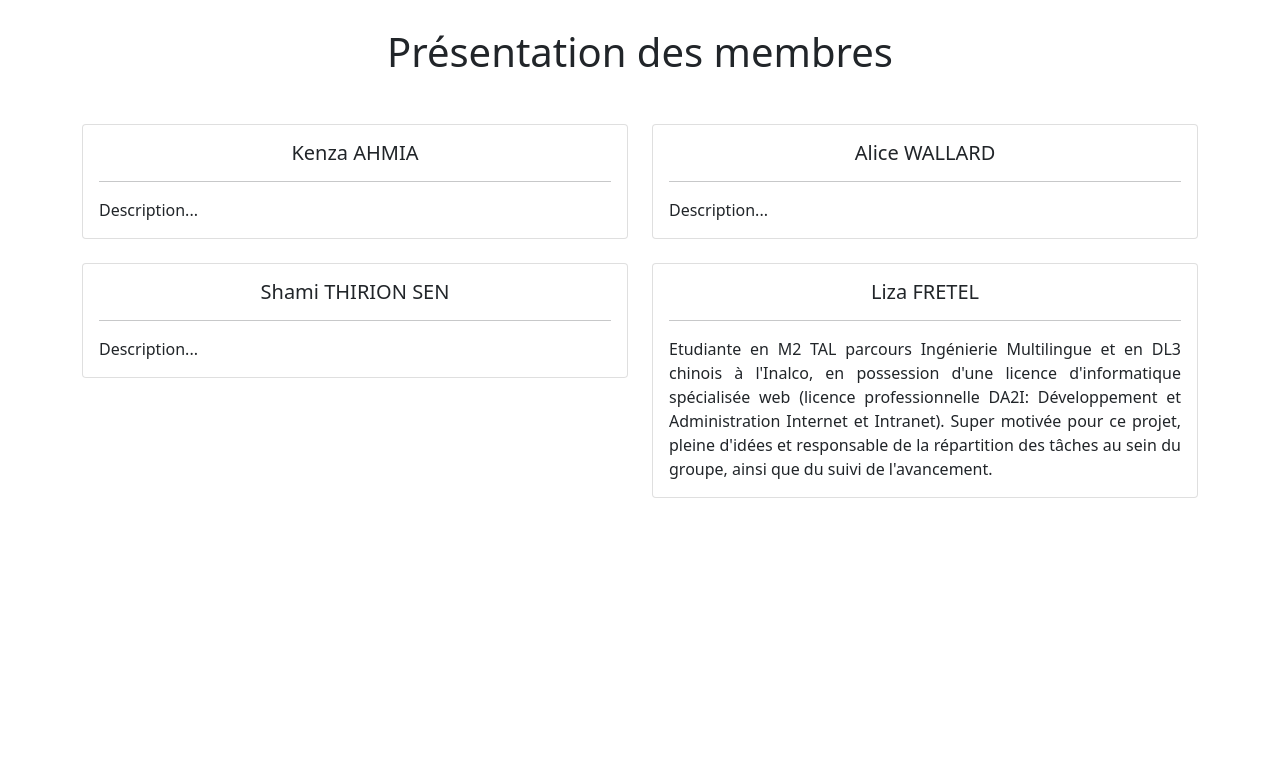
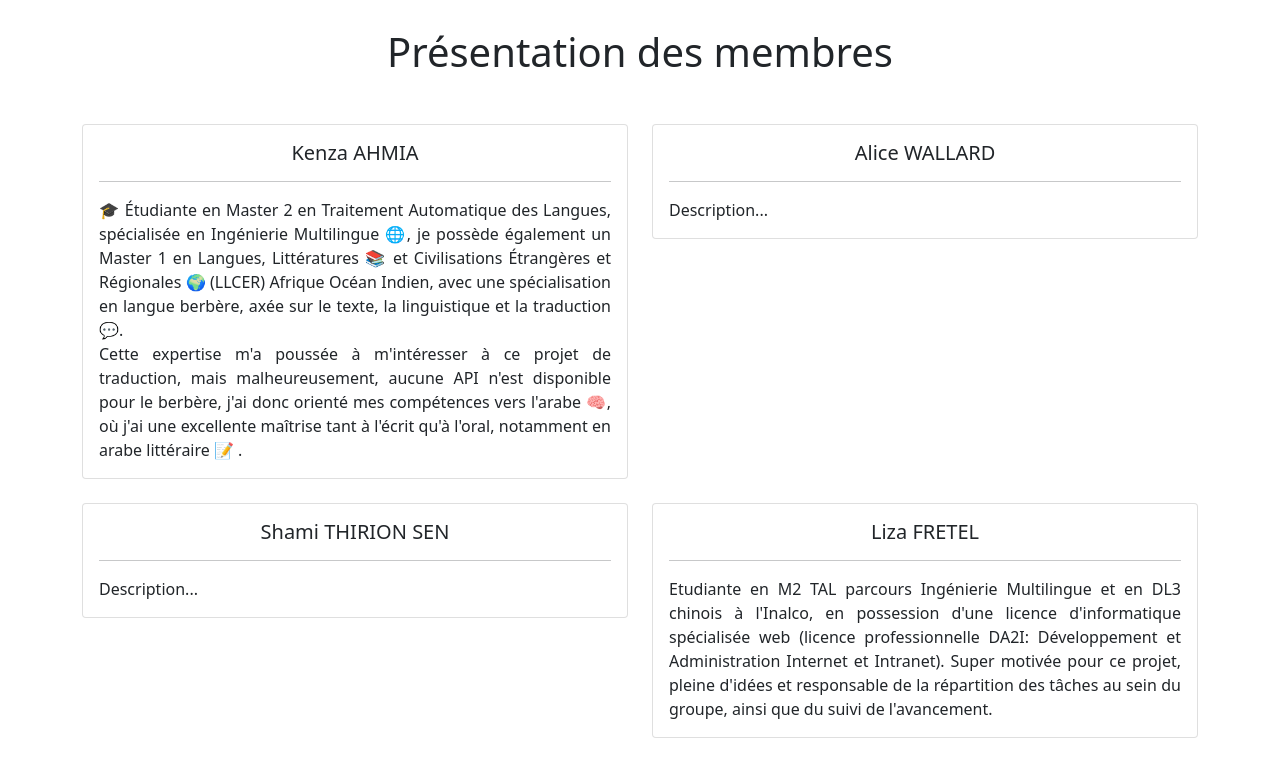
Before and after one commit to KenzaAHMIA/TechniqueWeb, a FastAPI app: page /presentation in a window 1280 px wide. Shown: the part 132-894 px from the top of the page. Before the commit the page ends 630 px from the top, so only its background shows below. Run offline with FastAPI, Linux system fonts and the light colour scheme; some libraries are stand-ins or nearby versions.

Commit message:
Présentation Kenza

```diff
--- a/site/templates/presentation.html
+++ b/site/templates/presentation.html
@@ -65,7 +65,18 @@ https://cdn.jsdelivr.net/npm/bootstrap@5.1.3/dist/css/bootstrap.min.css' rel='st
                         <div class="card-body">
                             <h5 class="card-title text-center">Kenza AHMIA</h5>
                             <hr>
-                            <p class="card-text">Description...</p>
+                            <p class="card-text"> 🎓 Étudiante en Master 2 en Traitement Automatique des Langues,
+                                spécialisée en Ingénierie Multilingue 🌐, je possède également un Master 1 en Langues,
+                                Littératures 📚 et Civilisations Étrangères et Régionales 🌍 (LLCER) Afrique Océan
+                                Indien,
+                                avec une spécialisation en langue berbère, axée sur le texte, la linguistique et la
+                                traduction 💬.
+                                <br>
+                                Cette expertise m'a poussée à m'intéresser à ce projet de
+                                traduction, mais malheureusement, aucune API n'est disponible pour le berbère, j'ai donc
+                                orienté mes compétences vers l'arabe 🧠, où j'ai une excellente maîtrise tant à l'écrit
+                                qu'à l'oral, notamment en arabe littéraire 📝 .
+                            </p>
                         </div>
                     </div>
                 </div>
@@ -94,7 +105,11 @@ https://cdn.jsdelivr.net/npm/bootstrap@5.1.3/dist/css/bootstrap.min.css' rel='st
                         <div class="card-body">
                             <h5 class="card-title text-center">Liza FRETEL</h5>
                             <hr>
-                            <p class="card-text">Etudiante en M2 TAL parcours Ingénierie Multilingue et en DL3 chinois à l'Inalco, en possession d'une licence d'informatique spécialisée web (licence professionnelle DA2I: Développement et Administration Internet et Intranet). Super motivée pour ce projet, pleine d'idées et responsable de la répartition des tâches au sein du groupe, ainsi que du suivi de l'avancement.</p>
+                            <p class="card-text">Etudiante en M2 TAL parcours Ingénierie Multilingue et en DL3 chinois à
+                                l'Inalco, en possession d'une licence d'informatique spécialisée web (licence
+                                professionnelle DA2I: Développement et Administration Internet et Intranet). Super
+                                motivée pour ce projet, pleine d'idées et responsable de la répartition des tâches au
+                                sein du groupe, ainsi que du suivi de l'avancement.</p>
                         </div>
                     </div>
                 </div>
```
